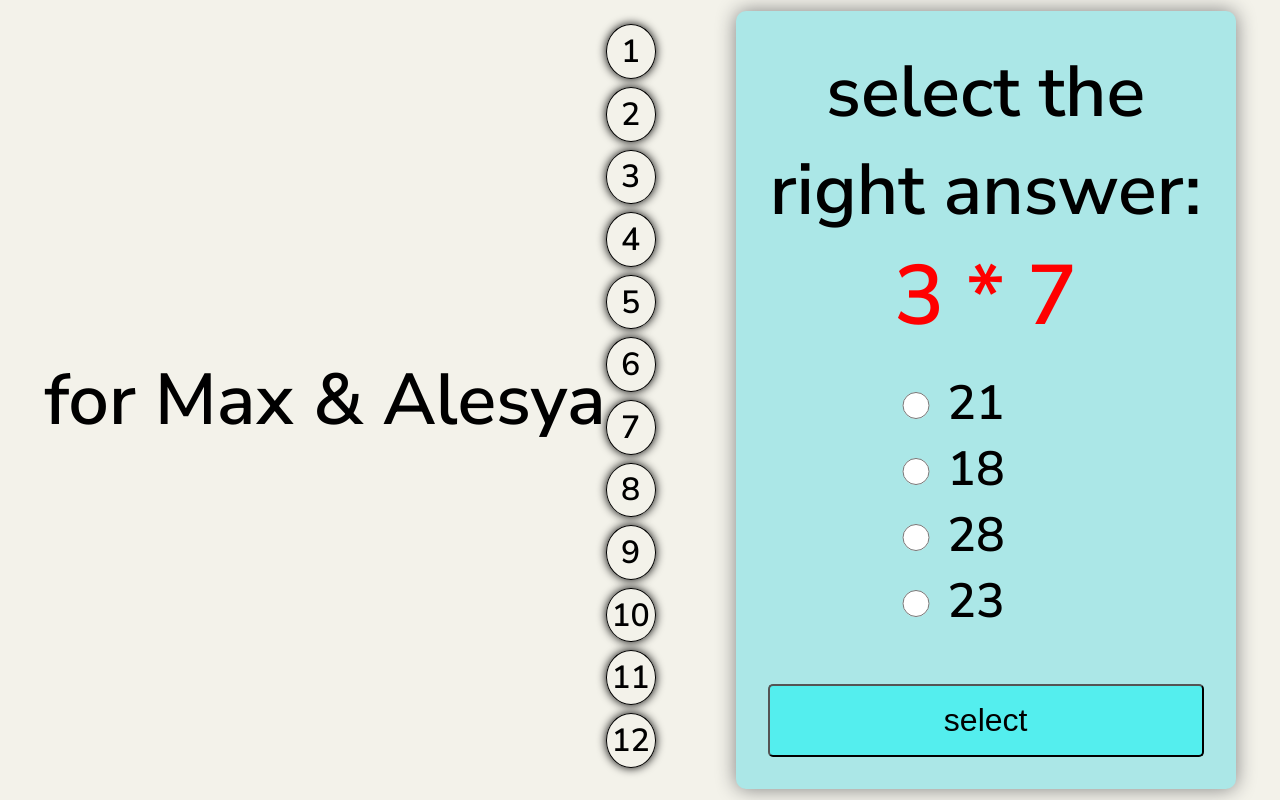
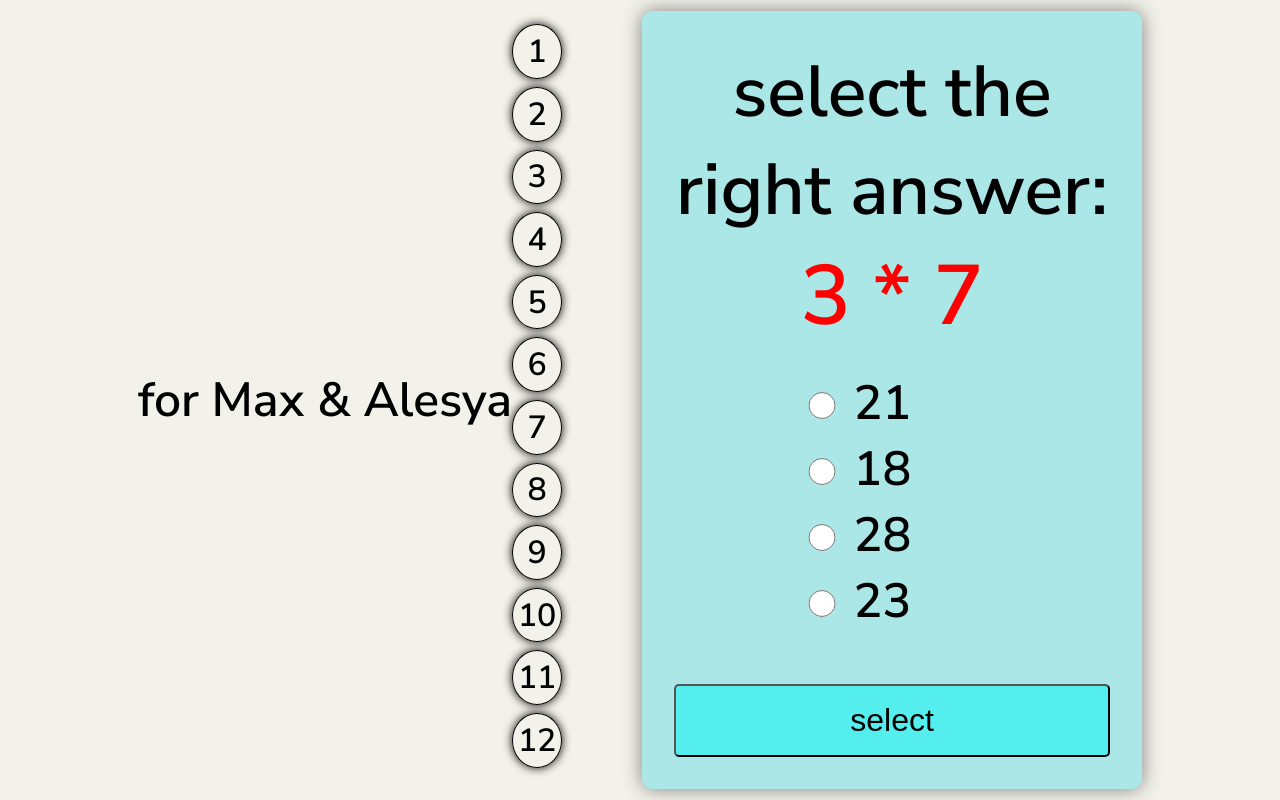
Before and after one commit to alexmlh/quizMultiplySheet, a plain HTML site: page index.html in a window 1280 px wide. Drawn offline with Linux system fonts and the light colour scheme.

Commit message:
Update index.html

```diff
--- a/index.html
+++ b/index.html
@@ -10,7 +10,7 @@
 
 </head>
 <body>
-        <h2>for Max & Alesya</h2>
+        for Max & Alesya
 	<div id="resalts"></div>
 	<div id="card">
 		<h2>questions</h2>
```
